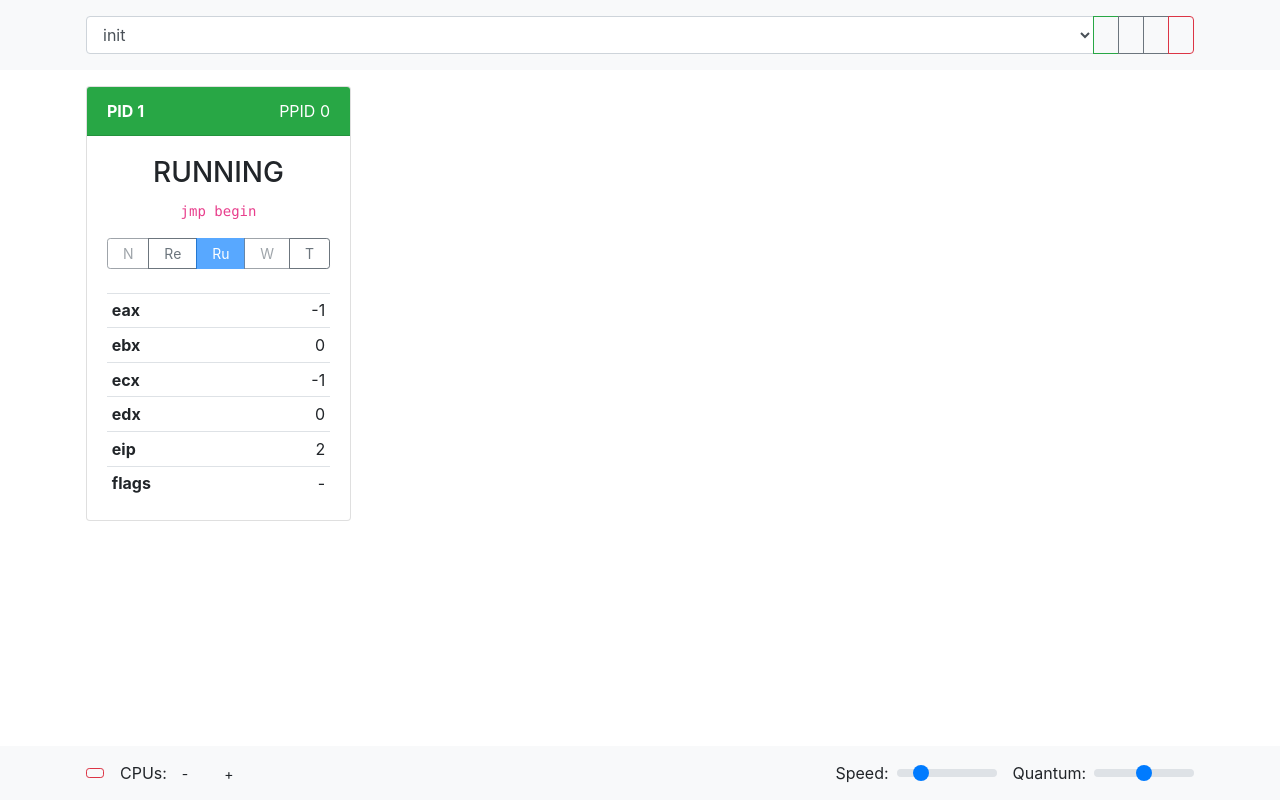
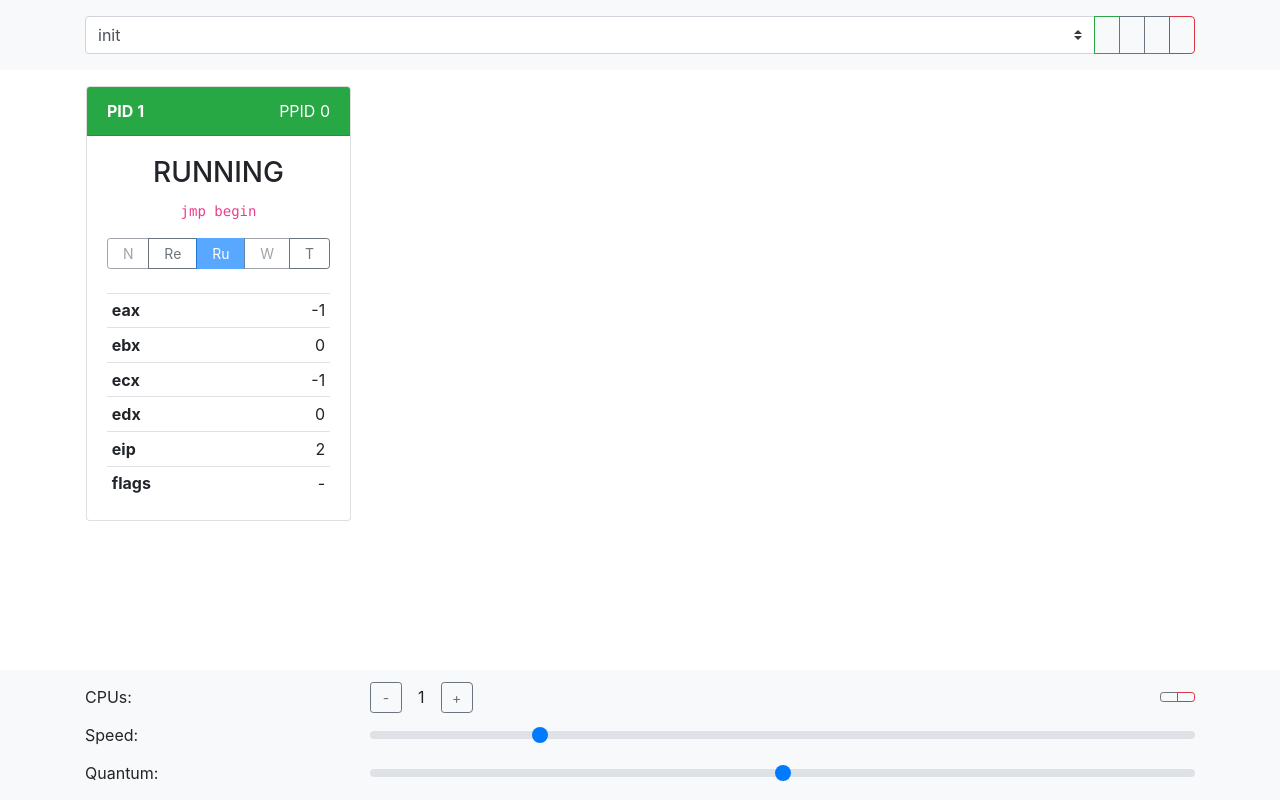
Before and after one commit to agedroics/OSK-projekts, a plain HTML site: page index.html in a window 1280 px wide. Drawn offline with nearby package versions, Linux system fonts and the light colour scheme; a web font is replaced by a local one.

Commit message:
Visual changes

```diff
--- a/index.html
+++ b/index.html
@@ -18,11 +18,7 @@
             text-align: center
         }
         .btn-control {
-            min-width: 28px;
-        }
-        .btn-control:focus,.btn-control:active {
-            outline: none;
-            box-shadow: none;
+            min-width: 32px;
         }
     </style>
     <script type="text/javascript" src="https://cdnjs.cloudflare.com/ajax/libs/jquery/3.3.1/jquery.slim.min.js"></script>
@@ -31,10 +27,10 @@
 </head>
 <body>
     <div id="app" v-cloak>
-        <nav class="navbar navbar-light bg-light py-3 fixed-top">
-            <div class="form-group container mb-0 px-0 px-sm-3">
+        <div class="bg-light py-3 fixed-top">
+            <div class="form-group container mb-0">
                 <div class="input-group">
-                    <select class="form-control" v-model="selected"
+                    <select class="custom-select" v-model="selected"
                             :disabled="Object.keys(computer.programs).length === 0">
                         <option v-for="(program, name) in computer.programs" :value="name">
                             {{ name }}
@@ -80,9 +76,9 @@
                     </div>
                 </div>
             </div>
-        </nav>
+        </div>
 
-        <div class="container" style="margin-top: 70px; margin-bottom: 92px">
+        <div class="container" style="margin-top: 70px; margin-bottom: 130px">
             <div class="row p-2">
                 <div class="p-2 col-sm-6 col-md-4 col-lg-3" v-for="(process, pid) in computer.processes">
                     <div class="card">
@@ -137,31 +133,52 @@
             </div>
         </div>
 
-        <nav class="navbar navbar-light bg-light fixed-bottom">
-            <div class="container px-0 px-sm-3">
-                <div class="d-flex flex-nowrap align-items-center mr-auto">
-                    <button type="button" class="btn btn-sm btn-outline-danger mr-3" title="Restart"
-                            @click="computer.restart()">
-                        <span class="oi oi-reload"></span>
-                    </button>
-                    <label class="col-form-label">CPUs:</label>
-                    <button type="button" class="btn btn-sm btn-light mx-1 btn-control" @click="computer.removeCpu()"
-                            v-if="Object.keys(computer.cpus).length !== 0">-</button>
-                    <span class="oi oi-hard-drive mx-1" v-for="(process, cpu) in computer.cpus"
-                          :class="{'text-secondary': !process, 'text-primary': process}"></span>
-                    <button type="button" class="btn btn-sm btn-light ml-1 mr-3 btn-control" @click="computer.addCpu()">+</button>
+        <div class="bg-light py-2 fixed-bottom">
+            <div class="container">
+                <div class="row">
+                    <div class="d-flex align-items-center col-4 col-sm-3">
+                        <label class="col-form-label">CPUs:</label>
+                    </div>
+                    <div class="d-flex flex-nowrap align-items-center col-8 col-sm-9">
+                        <button type="button" class="btn btn-sm btn-outline-secondary btn-control"
+                                @click="computer.removeCpu()"
+                                :disabled="Object.keys(computer.cpus).length === 0">-</button>
+                        <label class="mb-0 mx-3">{{ Object.keys(computer.cpus).length }}</label>
+                        <button type="button" class="btn btn-sm btn-outline-secondary rounded-right btn-control"
+                                @click="computer.addCpu()">+</button>
+
+                        <div class="btn-group ml-auto">
+                            <button type="button" class="btn btn-sm btn-outline-secondary" title="Step"
+                                    @click="computer.doCycle()">
+                                <span class="oi oi-media-step-forward"></span>
+                            </button>
+                            <button type="button" class="btn btn-sm btn-outline-danger" title="Restart"
+                                    @click="computer.restart()">
+                                <span class="oi oi-reload"></span>
+                            </button>
+                        </div>
+                    </div>
                 </div>
-                <div class="d-flex flex-nowrap align-items-center">
-                    <label for="speed" class="mb-0 mr-2 col-form-label">Speed:</label>
-                    <input id="speed" type="range" class="custom-range mr-3" min="0" step="1" max="10"
-                           v-model.number="speed" style="width: 100px">
-
-                    <label for="quantum" class="mb-0 mr-2 col-form-label">Quantum:</label>
-                    <input id="quantum" type="range" class="custom-range" min="0" step="1" max="10"
-                           v-model.number="computer.quantum" style="width: 100px">
+                <div class="row">
+                    <div class="d-flex align-items-center col-4 col-sm-3">
+                        <label class="col-form-label" for="speed">Speed:</label>
+                    </div>
+                    <div class="d-flex align-items-center col-8 col-sm-9">
+                        <input id="speed" type="range" class="custom-range" min="0" max="10"
+                               v-model.number="speed">
+                    </div>
+                </div>
+                <div class="row">
+                    <div class="d-flex align-items-center col-4 col-sm-3">
+                        <label class="col-form-label" for="quantum">Quantum:</label>
+                    </div>
+                    <div class="d-flex align-items-center col-8 col-sm-9">
+                        <input id="quantum" type="range" class="custom-range" min="0" max="10"
+                               v-model.number="computer.quantum">
+                    </div>
                 </div>
             </div>
-        </nav>
+        </div>
 
         <div id="editor-modal" class="modal" tabindex="-1" role="dialog" data-backdrop="static" data-keyboard="false">
             <div class="modal-dialog" role="document">
```
